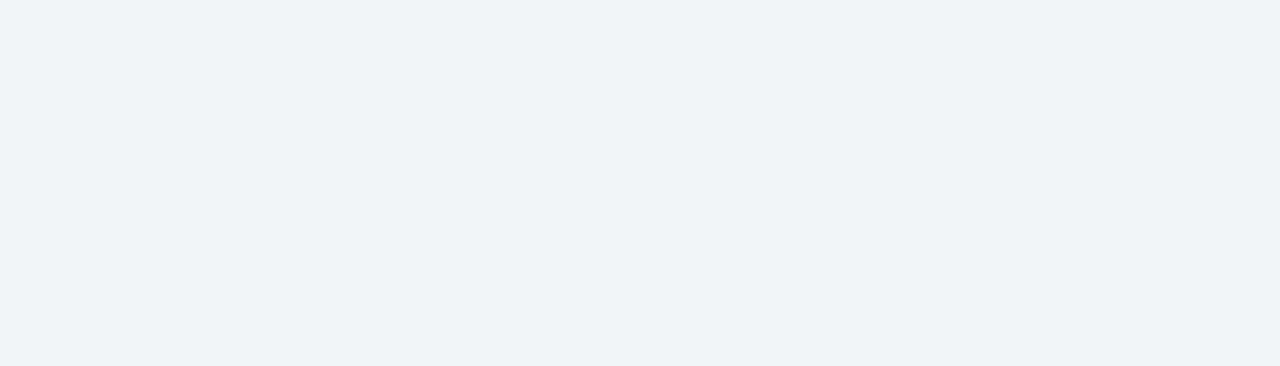
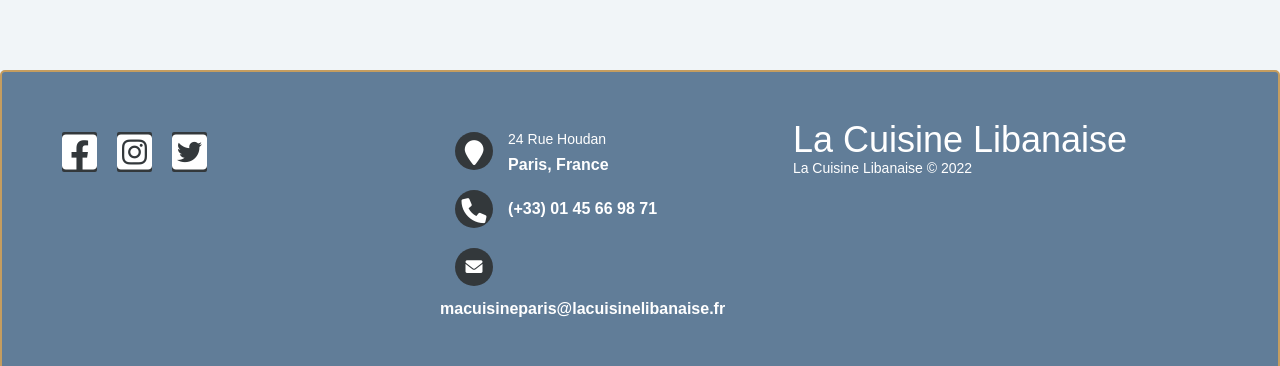
Before and after one commit to rimasemib/macuisinelibanaise, a React (Create React App) app: page / in a window 1280 px wide. Shown: the part 1215-1581 px from the top of the page. Before the commit the page ends 1235 px from the top, so only its background shows below. Built offline with nearby package versions, Linux system fonts and the light colour scheme.

Commit message:
adding footer

```diff
--- a/public/index.html
+++ b/public/index.html
@@ -11,12 +11,17 @@
       name="description"
       content="Web site created using create-react-app"
     />
+
+
+
     <link rel="apple-touch-icon" href="%PUBLIC_URL%/logo192.png" />
     <!--
       manifest.json provides metadata used when your web app is installed on a
       user's mobile device or desktop. See https://developers.google.com/web/fundamentals/web-app-manifest/
     -->
     <link rel="manifest" href="%PUBLIC_URL%/manifest.json" />
+    <link rel="stylesheet" href="https://cdnjs.cloudflare.com/ajax/libs/font-awesome/6.0.0-beta2/css/all.min.css">
+
     <!--
       Notice the use of %PUBLIC_URL% in the tags above.
       It will be replaced with the URL of the `public` folder during the build.
--- a/src/App.js
+++ b/src/App.js
@@ -3,6 +3,7 @@ import {useState} from "react";
 import Menu from "./components/Menu";
 import Categories from "./components/Categories";
 import Header from "./components/Header";
+import Footer from "./components/Footer";
 
 
 import items from "../src/assets/data";
@@ -36,7 +37,9 @@ function App() {
         <Categories categories={categories} filterItems={filterItems} />
         <Menu items={menuItems} />
       </section>
+      <Footer />
     </main>
+
   );
 }
 
--- /dev/null
+++ b/src/components/Footer.css
@@ -0,0 +1,174 @@
+.footer {
+    background-color:hsl(210, 22%, 49%);
+    width: 100%;
+    text-align: left;
+    font-family: sans-serif;
+    font-weight: bold;
+    font-size: 16px;
+    padding: 50px;
+    margin-top: 50px;
+    border-radius: 5px;
+    border:  #c59d5f 2px solid;
+  }
+
+  .footer .footer-left,
+  .footer .footer-center,
+  .footer .footer-right {
+    display: inline-block;
+    vertical-align: top;
+  }
+
+
+  /* footer left*/
+
+  .footer .footer-left {
+    width: 33%;
+    padding-right: 15px;
+  }
+
+  .footer .about {
+    line-height: 20px;
+    color: #ffffff;
+    font-size: 13px;
+    font-weight: normal;
+    margin: 0;
+  }
+
+  .footer .about span {
+    display: block;
+    color: #ffffff;
+    font-size: 14px;
+    font-weight: bold;
+    margin-bottom: 20px;
+  }
+
+  .footer .icons {
+    margin-top: 25px;
+  }
+
+  .footer .icons a {
+    display: inline-block;
+    width: 60px;
+    height: 60px;
+    cursor: pointer;
+    background-color: #33383b;
+    border-radius: 2px;
+    font-size: 20px;
+    color: #ffffff;
+    text-align: center;
+    line-height: 35px;
+    margin-right: 3px;
+    margin-bottom: 5px;
+  }
+
+
+  /* footer center*/
+
+  .footer .footer-center {
+    width: 30%;
+  }
+
+  .footer .footer-center i {
+    background-color: #33383b;
+    color: #ffffff;
+    font-size: 25px;
+    width: 38px;
+    height: 38px;
+    border-radius: 50%;
+    text-align: center;
+    line-height: 42px;
+    margin: 10px 15px;
+    vertical-align: middle;
+  }
+
+  .footer .footer-center i.fa-envelope {
+    font-size: 17px;
+    line-height: 38px;
+  }
+
+  .footer .footer-center p {
+    display: inline-block;
+    color: #ffffff;
+    vertical-align: middle;
+    margin: 0;
+  }
+
+  .footer .footer-center p span {
+    display: block;
+    font-weight: normal;
+    font-size: 14px;
+    line-height: 2;
+  }
+
+  .footer .footer-center p a {
+    color: #0099ff;
+    text-decoration: none;
+  }
+
+
+  /* footer right*/
+
+  .footer .footer-right {
+    width: 35%;
+  }
+
+  .footer h2 {
+    color: #ffffff;
+    font-size: 36px;
+    font-weight: normal;
+    margin: 0;
+  }
+
+  .footer h2 span {
+    color: #0099ff;
+  }
+
+  .footer .menu {
+    color: #ffffff;
+    margin: 20px 0 12px;
+    padding: 0;
+  }
+
+  .footer .menu a {
+    display: inline-block;
+    line-height: 1.8;
+    text-decoration: none;
+    color: inherit;
+  }
+
+  .footer .menu a:hover {
+    color: #0099ff;
+  }
+
+  .footer .name {
+    color: white;
+    font-size: 14px;
+    font-weight: normal;
+    margin: 0;
+  }
+  .ginger {
+
+    font-size: 40px;
+    margin: 10px;
+    background-color: #33383b;
+    border-radius: 2px;
+    color: #ffffff;
+
+  }
+
+  @media (max-width: 767px) {
+    .footer {
+      font-size: 14px;
+    }
+    .footer .footer-left,
+    .footer .footer-center,
+    .footer .footer-right {
+      display: block;
+      width: 100%;
+      margin-bottom: 40px;
+      text-align: center;
+    }
+    .footer .footer-center i {
+      margin-left: 0;
+    }
+  }
--- /dev/null
+++ b/src/components/Footer.js
@@ -0,0 +1,42 @@
+import React from "react";
+import "./Footer.css";
+
+
+
+const Footer = () => {
+    return (
+
+    <div className="footer">
+        <div className="footer-left col-md-4 col-sm-6">
+        <div>
+
+				<span><i class="fab fa-facebook-square ginger"></i></span>
+				<span><i class="fab fa-instagram-square ginger"></i></span>
+				<span><i class="fab fa-twitter-square ginger"></i></span>
+
+			</div>
+        </div>
+        <div className="footer-center col-md-4 col-sm-6">
+            <div>
+                <i className="fa fa-map-marker"></i>
+                <p><span> 24 Rue Houdan</span> Paris, France</p>
+            </div>
+            <div>
+                <i className="fa fa-phone"></i>
+                <p> (+33) 01 45 66 98 71 </p>
+            </div>
+            <div>
+                <i className="fa fa-envelope"></i>
+                <p>macuisineparis@lacuisinelibanaise.fr</p>
+            </div>
+        </div>
+        <div className="footer-right col-md-4 col-sm-6">
+            <h2> La Cuisine Libanaise</h2>
+
+            <p className="name"> La Cuisine Libanaise &copy; 2022</p>
+        </div>
+    </div>
+      );
+    };
+
+    export default Footer;
--- /dev/null
+++ b/src/pages/Hummos.css
@@ -0,0 +1,47 @@
+body {
+	text-align: center;
+	background-color: pink;
+}
+.recipe {
+	background-color: white;
+	border-radius: 30px;
+	text-align: left;
+	padding-top: 10px;
+	padding-bottom: 10px;
+	margin-top: 15px;
+	margin-left: 75px;
+	margin-right: 75px;
+}
+li {
+	margin-left: 50px;
+	margin-top: 5px;
+}
+#ingredients {
+	margin-left: 300px;
+}
+#change {
+	margin-left: 100px;
+}
+#process {
+	margin-left: 325px;
+}
+h1 {
+	font-family: roboto;
+}
+img {
+	border-style: dotted;
+	border-width: 3px;
+	padding-right: 5px;
+	padding-left: 5px;
+	padding-top: 5px;
+	padding-bottom: 5px;
+}
+#finishedrecipelook {
+	height: 300px;
+	width: 300px;
+	text-align: center;
+}
+#finished {
+	text-align: center;
+	font-family: "Roboto Condensed", sans-serif;
+}
```
Also changed, not shown: src/pages/Hummos.js (added, +69 -0 lines).
